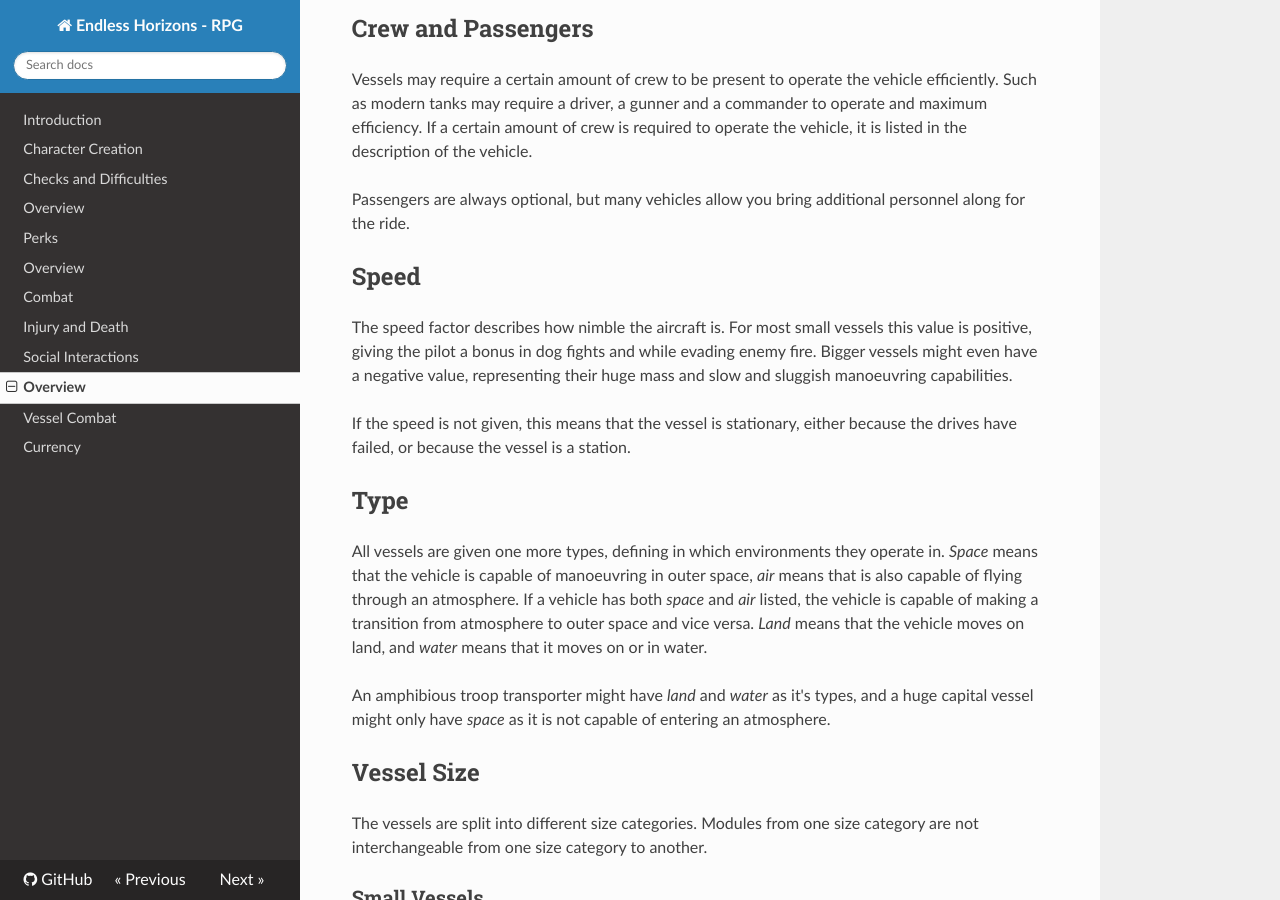
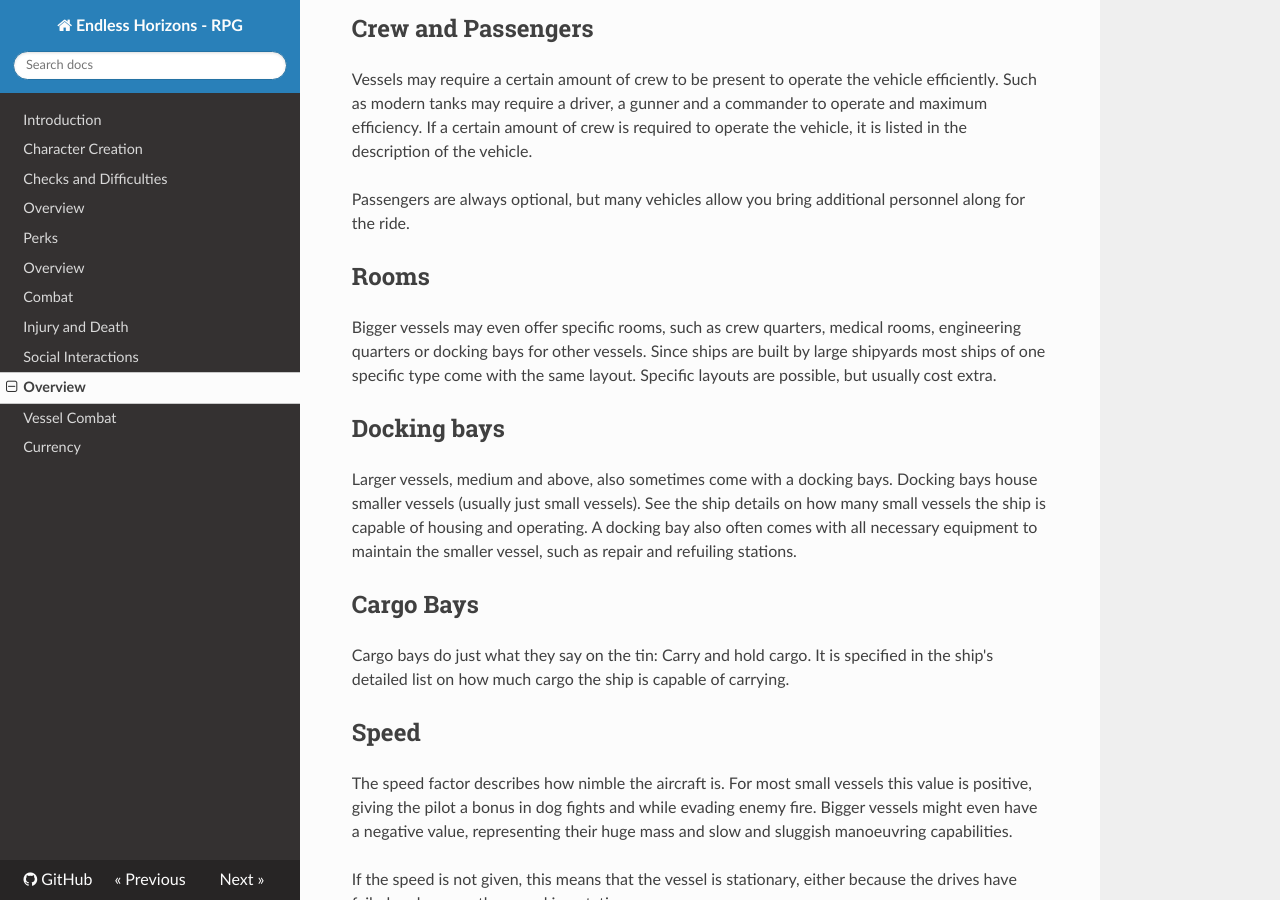
Before and after one commit to ehrpg/rules, an MkDocs documentation site: the page built from docs/vessels.md, in a window 1280 px wide and 900 px high, scrolled down 1286 px. Built offline with MkDocs 1.6.1, drawn with Linux system fonts in a browser that asks for light colours; nearby versions of some CDN libraries; old or Windows-style settings are respelled for this version of MkDocs; some of the changed text lies outside the part shown.

Commit message:
Add rooms, bays and life support systems

```diff
--- a/docs/vessels.md
+++ b/docs/vessels.md
@@ -58,6 +58,27 @@
 
 Passengers are always optional, but many vehicles allow you bring additional
 personnel along for the ride.
+
+## Rooms
+
+Bigger vessels may even offer specific rooms, such as crew quarters, medical
+rooms, engineering quarters or docking bays for other vessels. Since ships are
+built by large shipyards most ships of one specific type come with the same
+layout. Specific layouts are possible, but usually cost extra.
+
+## Docking bays
+
+Larger vessels, medium and above, also sometimes come with a docking bays.
+Docking bays house smaller vessels (usually just small vessels). See the ship
+details on how many small vessels the ship is capable of housing and operating.
+A docking bay also often comes with all necessary equipment to maintain the
+smaller vessel, such as repair and refuiling stations.
+
+## Cargo Bays
+
+Cargo bays do just what they say on the tin: Carry and hold cargo. It is
+specified in the ship's detailed list on how much cargo the ship is capable of
+carrying.
 
 ## Speed
 
@@ -165,6 +186,13 @@
 For a driven vehicle the "sublight engines" are simply the motors, engines and
 gear boxes required for the vehicle to operate.
 
+## Life Support Systems
+
+Life support systems are responsible for producing everything that is required
+to keep the crew alive. They range from oxygen, water and waste recyclers, to
+crew quarters, and food processors. Any stasis chambers (such as cryo-chambers)
+are also part of the life support systems.
+
 ## Power Cores
 
 Power cores, or reactors are responsible for giving the vehicle enough power
```
